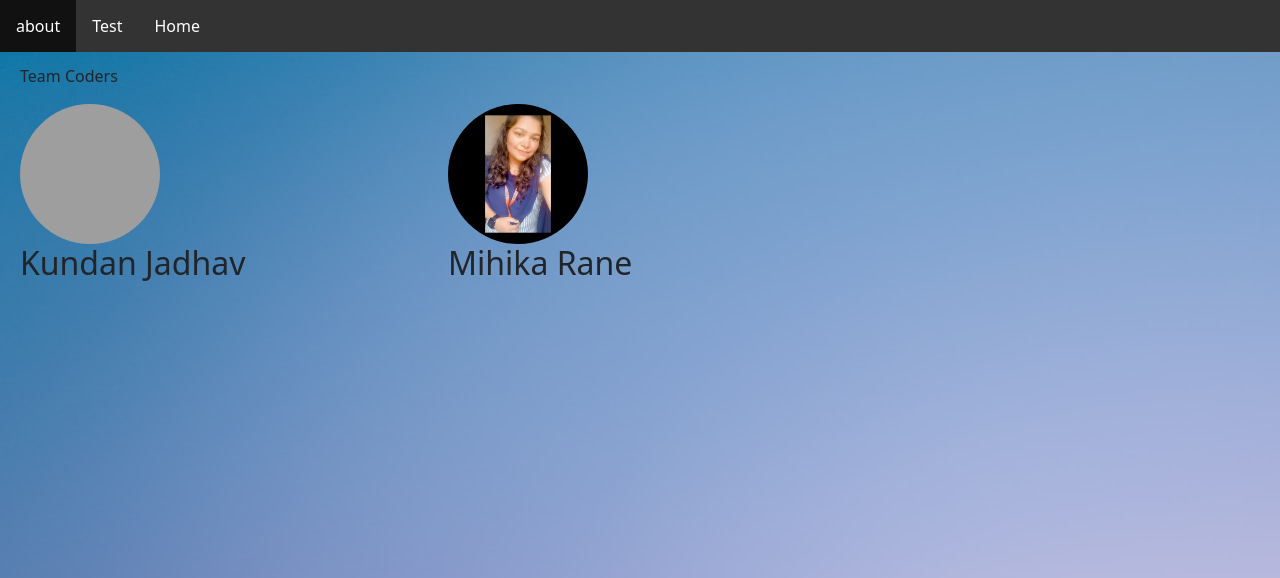
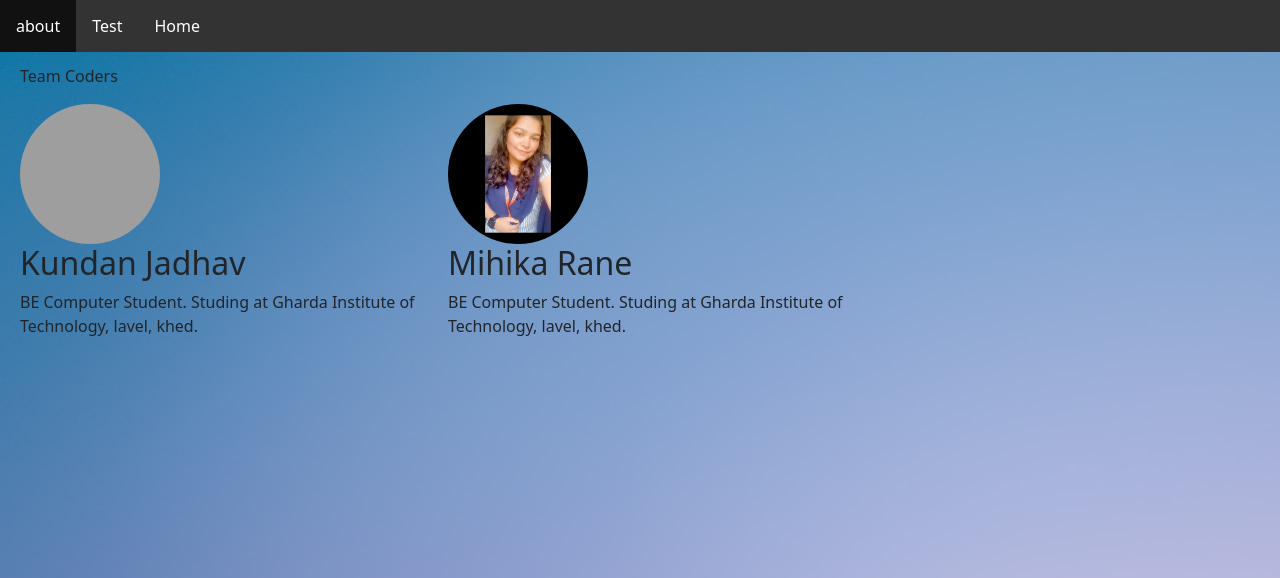
Before and after one commit to kundan-jadhav2001/personalityprediction, a Django app: page /aboutus in a window 1280 px wide. Shown: the top 578 px of the page. Run offline with Django 4.2, Linux system fonts and the light colour scheme; grey boxes are pictures that could not be loaded.

Commit message:
about us changed

```diff
--- a/templates/aboutus.html
+++ b/templates/aboutus.html
@@ -16,14 +16,14 @@
         <img class="rounded-circle" src="{% static 'images/kundan.jpg' %}"
           alt="img" width="140" height="140">
         <h2>Kundan Jadhav</h2>
-        <p></p>
+        <p>BE Computer Student. Studing at Gharda Institute of Technology, lavel, khed.</p>
         <!-- <p><a class="btn btn-secondary" href="#" role="button">View details »</a></p> -->
       </div><!-- /.col-lg-4 -->
       <div class="col-lg-4">
         <img class="rounded-circle" src="{% static 'images/mihika.jpg' %}"
           alt="Generic placeholder image" width="140" height="140">
         <h2>Mihika Rane</h2>
-        <p></p>
+        <p>BE Computer Student. Studing at Gharda Institute of Technology, lavel, khed.</p>
         <!-- <p><a class="btn btn-secondary" href="#" role="button">View details »</a></p> -->
       </div><!-- /.col-lg-4 -->
     </div>
```
